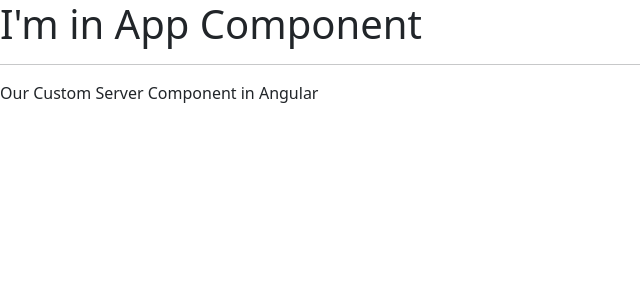
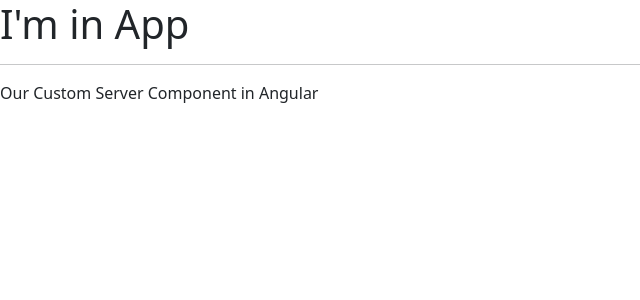
Before and after one commit to A3shaq/Basics-of-Angular, an Angular app: page / in a window 1280 px wide. Shown: the top 300 px of the page, without its empty margins (0-640 px from the left). Built offline with nearby package versions, Linux system fonts and the light colour scheme.

Commit message:
initial commit

```diff
--- a/src/app/app.component.html
+++ b/src/app/app.component.html
@@ -1,4 +1,4 @@
-<h1>I'm in App Component</h1>
+<h1>I'm in App</h1>
 <hr/>
 
 <app-server></app-server>
```
